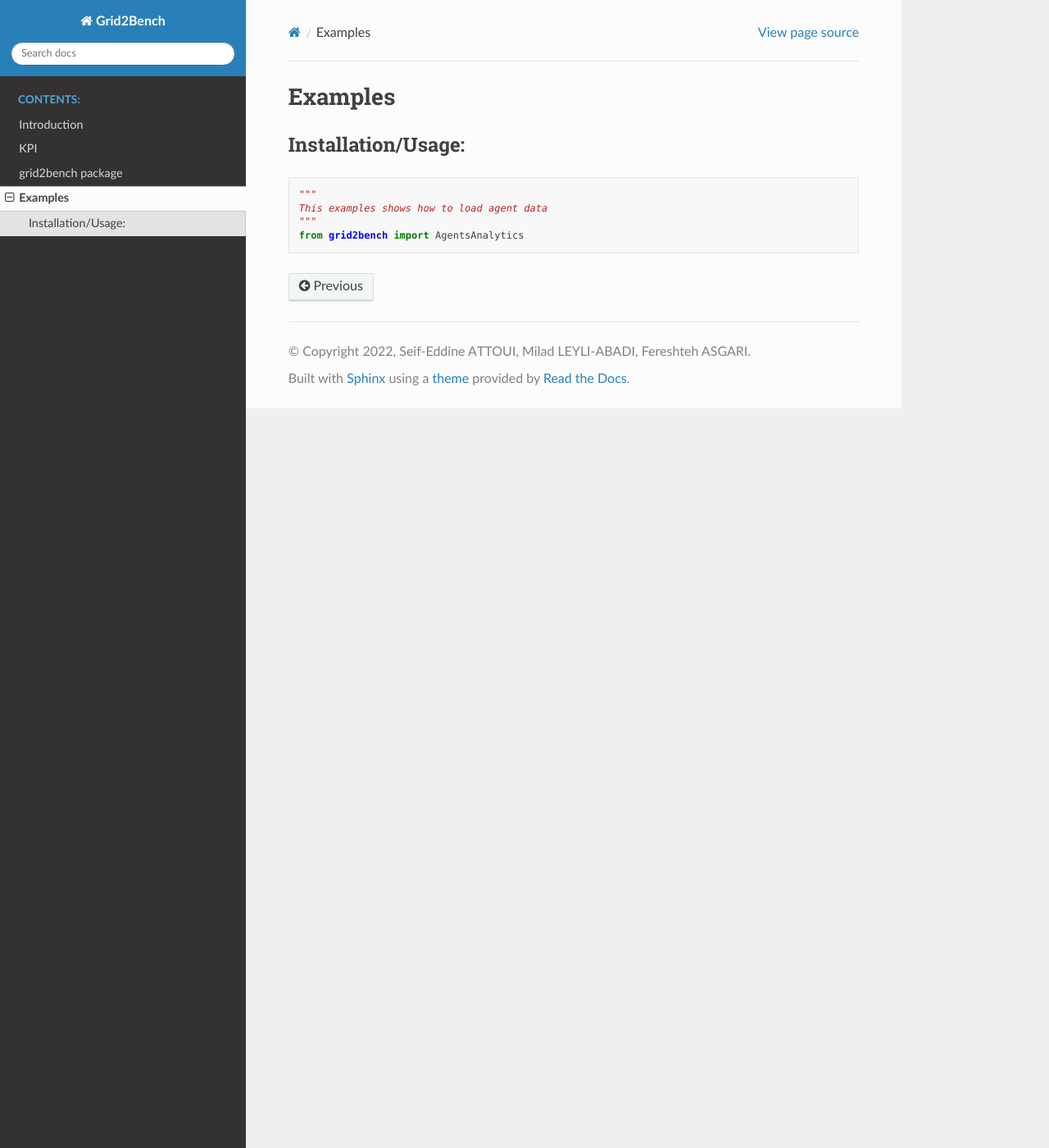
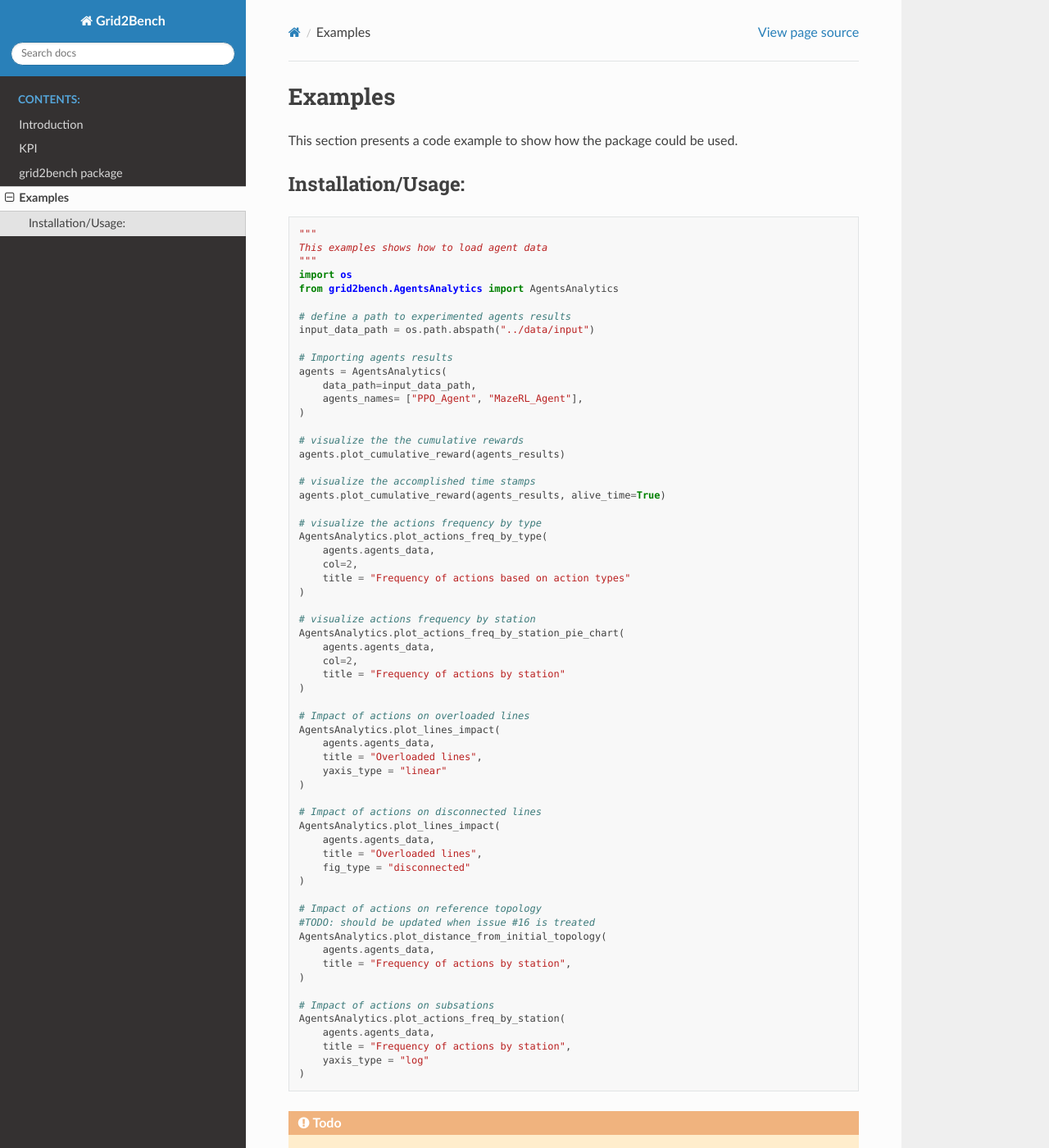
Before and after one commit to seifou23i/Grid2Bench, a Sphinx documentation site: the page built from docs/source/examples.rst, in a window 1280 px wide and 1400 px high. Shown: the whole window at 82% size. Built offline with Sphinx 7.4.7 and the Read the Docs theme 2.0.0, drawn with Linux system fonts in a browser that asks for light colours; some of the changed text lies outside the part shown.

Commit message:
Example section is populated + changes in config

```diff
--- a/docs/source/conf.py
+++ b/docs/source/conf.py
@@ -32,6 +32,8 @@ release = '0.2.0'
 # ones.
 extensions = ['sphinx.ext.todo', 'sphinx.ext.viewcode', 'sphinx.ext.autodoc']
 
+todo_include_todos = True
+
 # Add any paths that contain templates here, relative to this directory.
 templates_path = ['_templates']
 
--- a/docs/source/examples.rst
+++ b/docs/source/examples.rst
@@ -1,5 +1,6 @@
 Examples
 ========
+This section presents a code example to show how the package could be used.
 
 Installation/Usage:
 *******************
@@ -9,4 +10,65 @@ Installation/Usage:
     """
     This examples shows how to load agent data
     """
-    from grid2bench import AgentsAnalytics
+    import os
+    from grid2bench.AgentsAnalytics import AgentsAnalytics
+
+    # define a path to experimented agents results
+    input_data_path = os.path.abspath("../data/input")
+
+    # Importing agents results
+    agents = AgentsAnalytics(
+        data_path=input_data_path,
+        agents_names= ["PPO_Agent", "MazeRL_Agent"],
+    )
+
+    # visualize the the cumulative rewards
+    agents.plot_cumulative_reward(agents_results)
+
+    # visualize the accomplished time stamps
+    agents.plot_cumulative_reward(agents_results, alive_time=True)
+
+    # visualize the actions frequency by type
+    AgentsAnalytics.plot_actions_freq_by_type(
+        agents.agents_data,
+        col=2,
+        title = "Frequency of actions based on action types"
+    )
+
+    # visualize actions frequency by station
+    AgentsAnalytics.plot_actions_freq_by_station_pie_chart(
+        agents.agents_data,
+        col=2,
+        title = "Frequency of actions by station"
+    )
+
+    # Impact of actions on overloaded lines
+    AgentsAnalytics.plot_lines_impact(
+        agents.agents_data,
+        title = "Overloaded lines",
+        yaxis_type = "linear"
+    )
+
+    # Impact of actions on disconnected lines
+    AgentsAnalytics.plot_lines_impact(
+        agents.agents_data,
+        title = "Overloaded lines",
+        fig_type = "disconnected"
+    )
+
+    # Impact of actions on reference topology
+    #TODO: should be updated when issue #16 is treated
+    AgentsAnalytics.plot_distance_from_initial_topology(
+        agents.agents_data,
+        title = "Frequency of actions by station",
+    )
+
+    # Impact of actions on subsations
+    AgentsAnalytics.plot_actions_freq_by_station(
+        agents.agents_data,
+        title = "Frequency of actions by station",
+        yaxis_type = "log"
+    )
+
+.. todo::
+    1. Treate #TODO tags in example snippets (plot_distance_from_initial_topology)
```
Also changed, not shown: docs/source/grid2bench.rst (+0 -8 lines).
